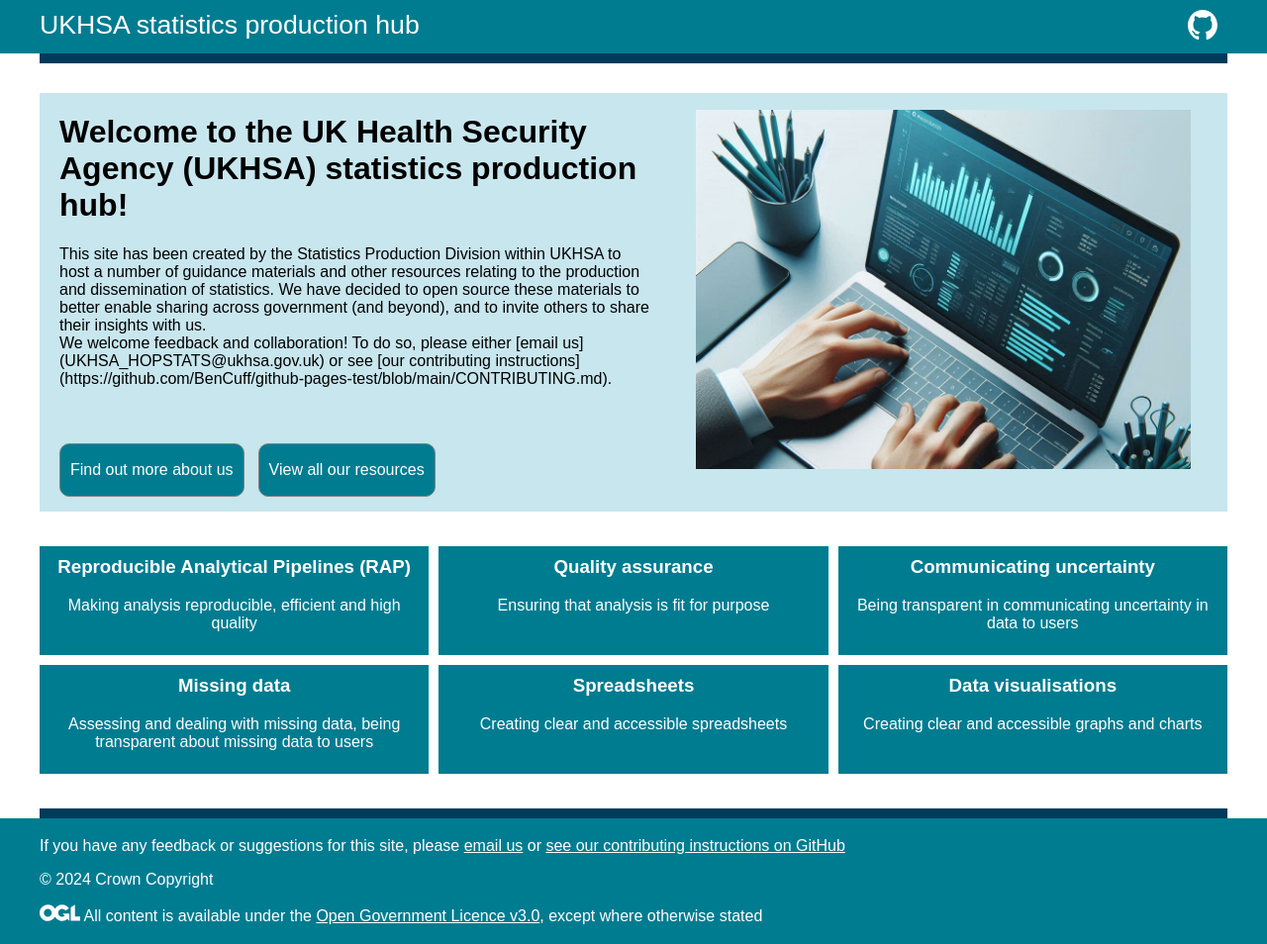
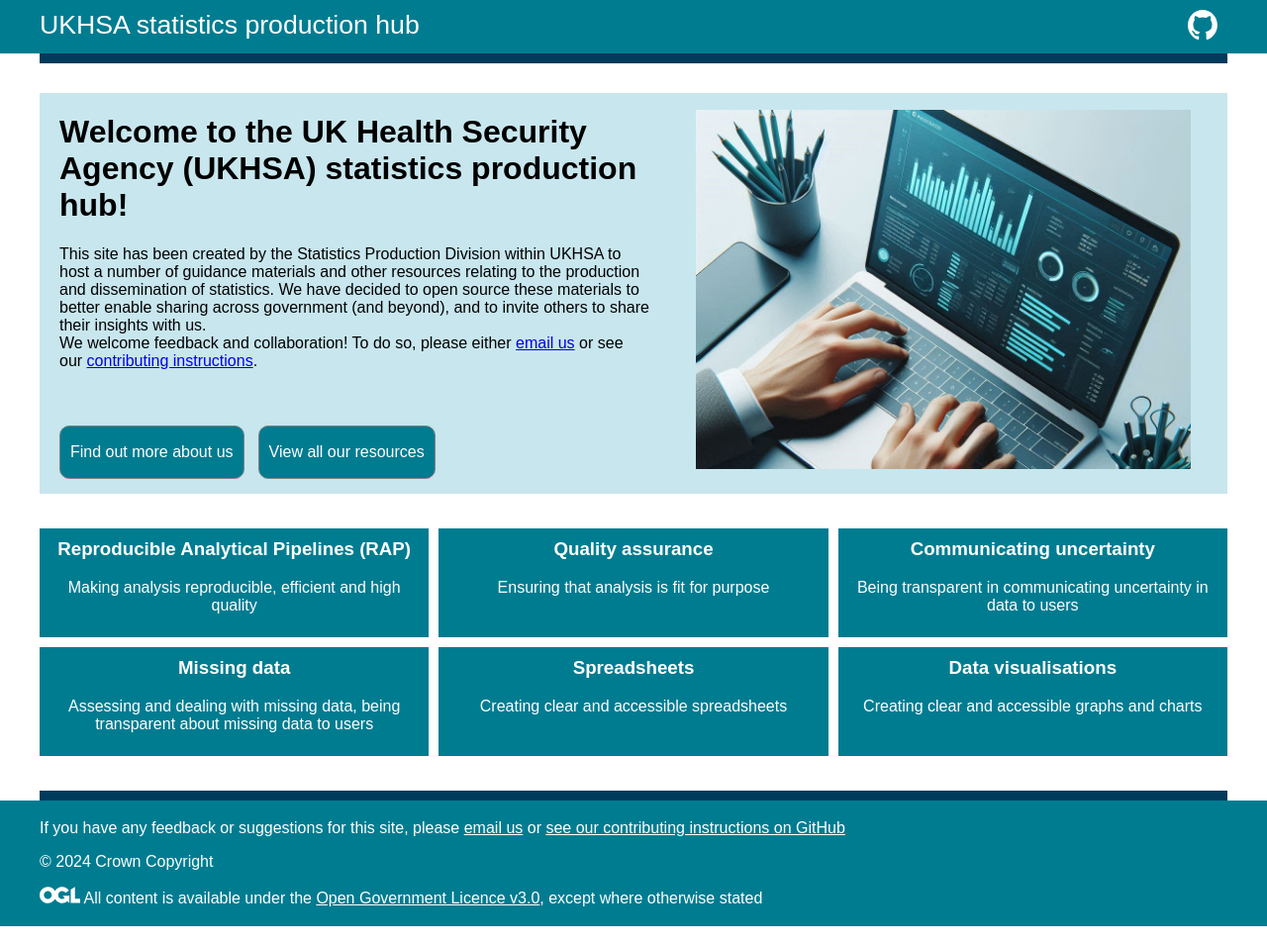
Before and after one commit to BenCuff/github-pages-test, a Jekyll site: the page built from docs/index.md, in a window 1280 px wide. Shown: the whole page at 99% size. Built offline with Jekyll 4.4.1, drawn with Linux system fonts in a browser that asks for light colours; some of the changed lines change nothing that is shown.

Commit message:
Fixing links

```diff
--- a/docs/_layouts/index.html
+++ b/docs/_layouts/index.html
@@ -29,7 +29,7 @@
         <div id="box-left">
           <h1>Welcome to the UK Health Security Agency (UKHSA) statistics production hub!</h1>
 
-          <p>This site has been created by the Statistics Production Division within UKHSA to host a number of guidance materials and other resources relating to the production and dissemination of statistics. We have decided to open source these materials to better enable sharing across government (and beyond), and to invite others to share their insights with us.<br>We welcome feedback and collaboration! To do so, please either [email us](UKHSA_HOPSTATS@ukhsa.gov.uk) or see [our contributing instructions](https://github.com/BenCuff/github-pages-test/blob/main/CONTRIBUTING.md).</p>
+          <p>This site has been created by the Statistics Production Division within UKHSA to host a number of guidance materials and other resources relating to the production and dissemination of statistics. We have decided to open source these materials to better enable sharing across government (and beyond), and to invite others to share their insights with us.<br>We welcome feedback and collaboration! To do so, please either <a href="mailto:UKHSA_HOPSTATS@ukhsa.gov.uk">email us</a> or see our <a href="https://github.com/BenCuff/github-pages-test/blob/main/CONTRIBUTING.md">contributing instructions</a>.</p>
 
           <a href="#" style="text-decoration:none"><div class="index-link"><p>Find out more about us</p></div></a>
 
```
